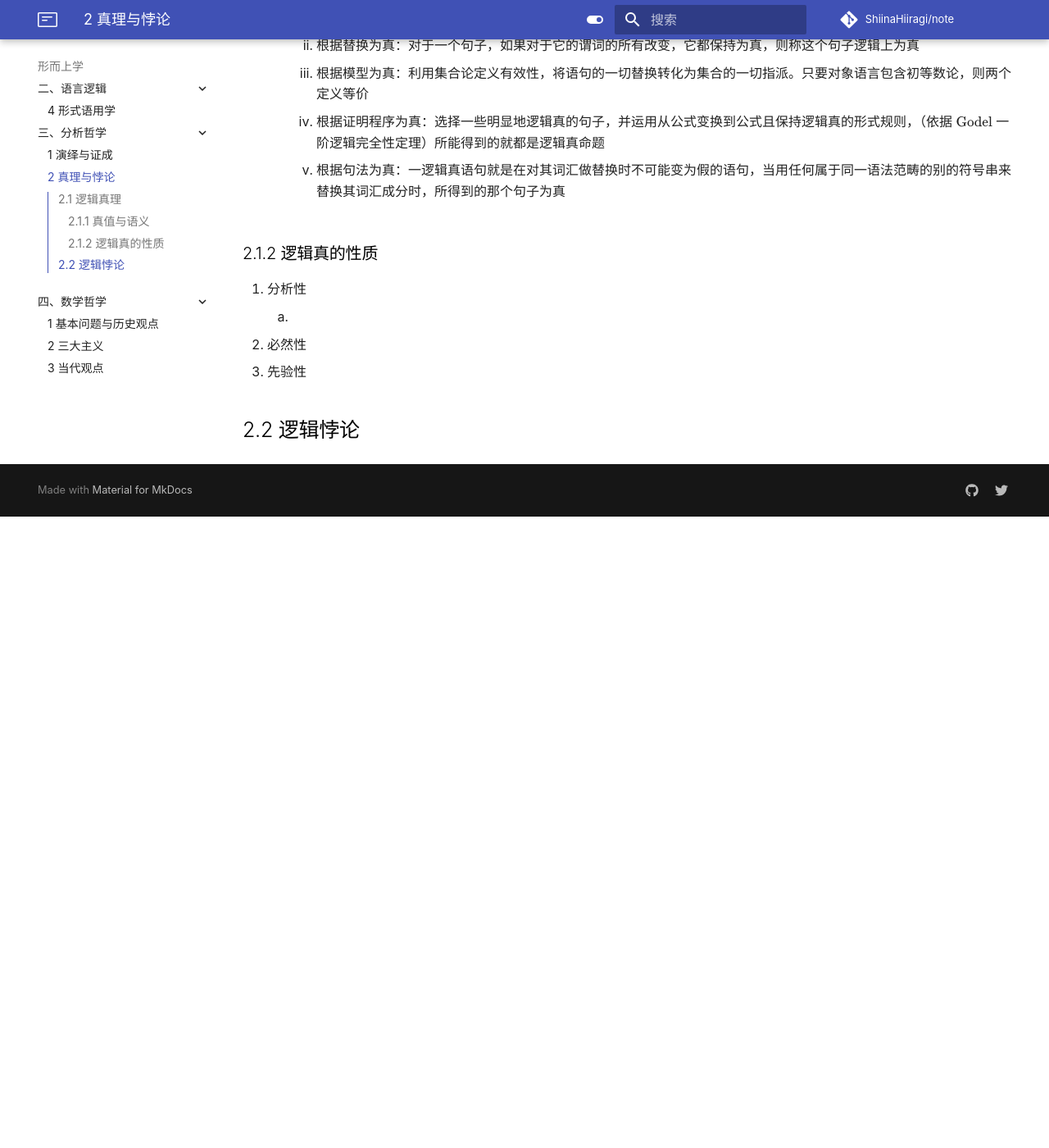
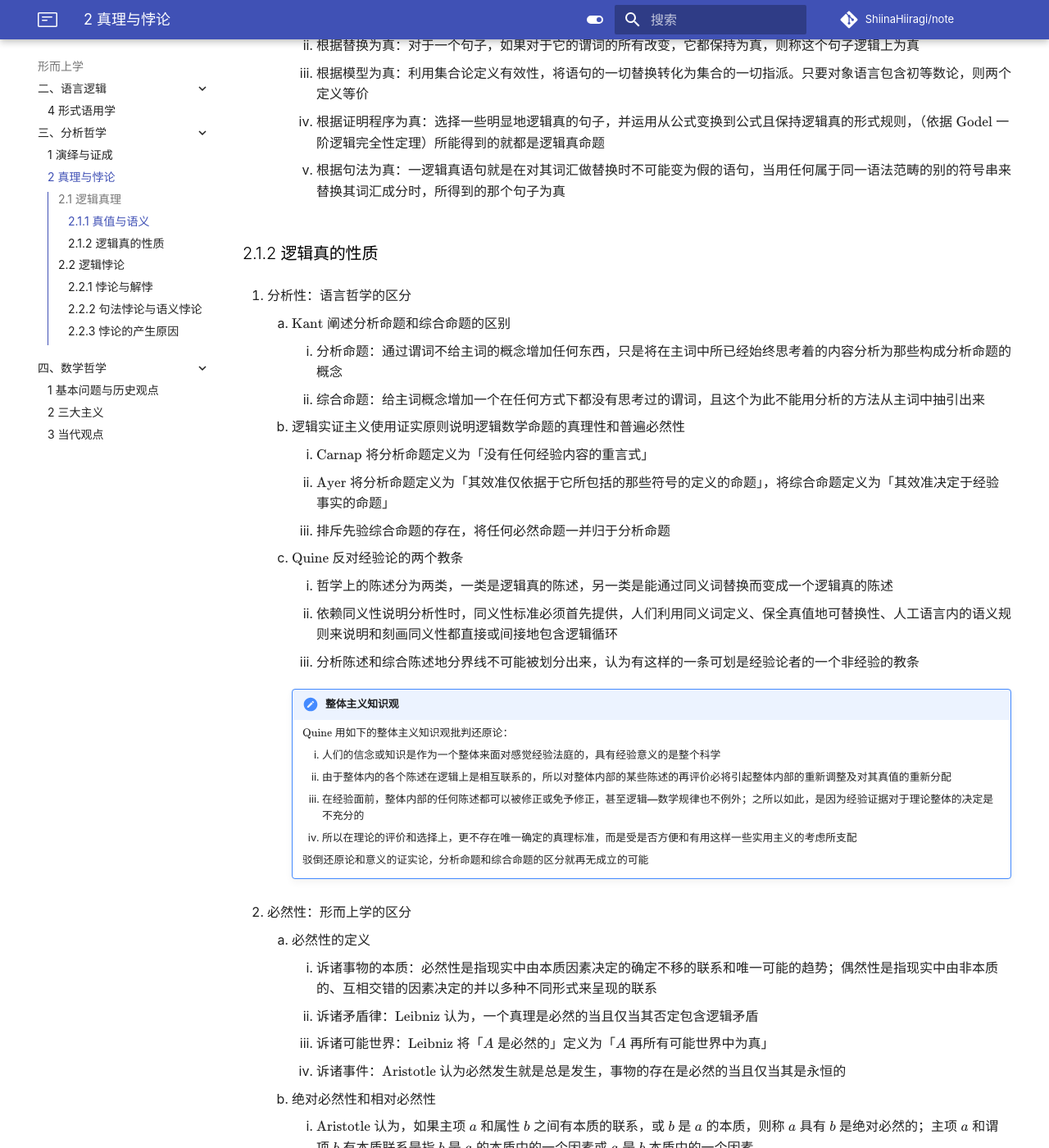
Before and after one commit to ShiinaHiiragi/note, an MkDocs documentation site: the page built from docs/meta/logic/truth.md, in a window 1280 px wide and 1400 px high, scrolled down 1062 px. Shown: the whole window at 82% size. Built offline with MkDocs 1.6.1 and Material for MkDocs 9.7.7, drawn with Linux system fonts in a browser that asks for light colours; comment, search, counter and statistics services are not loaded; before the commit the page ends 1692 px from its top, so only the background shows below that; some of the changed text lies outside the part shown.

Commit message:
add truth hapf

```diff
--- a/docs/meta/logic/truth.md
+++ b/docs/meta/logic/truth.md
@@ -12,16 +12,16 @@
 2. $\text{Tarski}$ 真概念的非形式定义
     1. 定义真概念的程序
         1. 规定对象语言 $\mathscr O$ 的语法结构，真谓词是相对于 $\mathscr O$ 而被定义的
-        2. 规定元语言 $\mathscr M$ 的语法结构，其中「在 $\mathscr O$ 中真」将得到定义
+        2. 规定元语言 $\mathscr M$ 的语法结构，其中「在 $\mathscr O$ 中为真」将得到定义
         3. 在 $\mathscr M$ 中定义「在 $\mathscr O$ 中满足」
-        4. 在 $\mathscr M$ 中根据「在 $\mathscr O$ 中满足」定义「在 $\mathscr O$ 中真」
+        4. 在 $\mathscr M$ 中根据「在 $\mathscr O$ 中满足」定义「在 $\mathscr O$ 中为真」
     2. 通过「满足」定义「真」：符合的闭语句并非直接由原子闭语句构造而成，而是由语句函项（即开语句）构造而成，开语句并不是真的或假的，而只是为对象所满足或不满足
         1. 满足是开语句与对象的 $n$ 元有序组之间的关系，复合开语句由原子开语句的满足来定义
         2. 闭语句是零元开语句，闭语句的真被定义为「被所有序列满足」，闭语句为假被定义为「不被任何序列满足」
 3. 经典逻辑的逻辑真
     1. $\text{Leibniz}$ 区分逻辑真理与事实真理
         1. 推理的真理：必然的，其否定是不可能的。必然真理的依据是矛盾律，在所有可能世界真
-        2. 事实的真理：偶然的，其否定是可能的。偶然真理遵守充足理由律，只在有的可能世界中真
+        2. 事实的真理：偶然的，其否定是可能的。偶然真理遵守充足理由律，只在有的可能世界中为真
     2. $\text{Quine}$ 提出五个等价的逻辑真定义
         1. 根据结构为真：对于一个句子，如果具有它的逻辑构造的所有句子皆为真的话，则称这个句子逻辑上为真
         2. 根据替换为真：对于一个句子，如果对于它的谓词的所有改变，它都保持为真，则称这个句子逻辑上为真
@@ -30,9 +30,48 @@
         5. 根据句法为真：一逻辑真语句就是在对其词汇做替换时不可能变为假的语句，当用任何属于同一语法范畴的别的符号串来替换其词汇成分时，所得到的那个句子为真
 
 ### 2.1.2 逻辑真的性质
-1. 分析性
-    1.
-2. 必然性
-3. 先验性
+1. 分析性：语言哲学的区分
+    1. $\text{Kant}$ 阐述分析命题和综合命题的区别
+        1. 分析命题：通过谓词不给主词的概念增加任何东西，只是将在主词中所已经始终思考着的内容分析为那些构成分析命题的概念
+        2. 综合命题：给主词概念增加一个在任何方式下都没有思考过的谓词，且这个为此不能用分析的方法从主词中抽引出来
+    2. 逻辑实证主义使用证实原则说明逻辑数学命题的真理性和普遍必然性
+        1. $\text{Carnap}$ 将分析命题定义为「没有任何经验内容的重言式」
+        2. $\text{Ayer}$ 将分析命题定义为「其效准仅依据于它所包括的那些符号的定义的命题」，将综合命题定义为「其效准决定于经验事实的命题」
+        3. 排斥先验综合命题的存在，将任何必然命题一并归于分析命题
+    3. $\text{Quine}$ 反对经验论的两个教条
+        1. 哲学上的陈述分为两类，一类是逻辑真的陈述，另一类是能通过同义词替换而变成一个逻辑真的陈述
+        2. 依赖同义性说明分析性时，同义性标准必须首先提供，人们利用同义词定义、保全真值地可替换性、人工语言内的语义规则来说明和刻画同义性都直接或间接地包含逻辑循环
+        3. 分析陈述和综合陈述地分界线不可能被划分出来，认为有这样的一条可划是经验论者的一个非经验的教条
+
+        !!! note "整体主义知识观"
+            $\text{Quine}$ 用如下的整体主义知识观批判还原论：
+
+            1. 人们的信念或知识是作为一个整体来面对感觉经验法庭的，具有经验意义的是整个科学
+            2. 由于整体内的各个陈述在逻辑上是相互联系的，所以对整体内部的某些陈述的再评价必将引起整体内部的重新调整及对其真值的重新分配
+            3. 在经验面前，整体内部的任何陈述都可以被修正或免予修正，甚至逻辑—数学规律也不例外；之所以如此，是因为经验证据对于理论整体的决定是不充分的
+            4. 所以在理论的评价和选择上，更不存在唯一确定的真理标准，而是受是否方便和有用这样一些实用主义的考虑所支配
+
+            驳倒还原论和意义的证实论，分析命题和综合命题的区分就再无成立的可能
+
+2. 必然性：形而上学的区分
+    1. 必然性的定义
+        1. 诉诸事物的本质：必然性是指现实中由本质因素决定的确定不移的联系和唯一可能的趋势；偶然性是指现实中由非本质的、互相交错的因素决定的并以多种不同形式来呈现的联系
+        2. 诉诸矛盾律：$\text{Leibniz}$ 认为，一个真理是必然的当且仅当其否定包含逻辑矛盾
+        3. 诉诸可能世界：$\text{Leibniz}$ 将「$A$ 是必然的」定义为「$A$ 再所有可能世界中为真」
+        4. 诉诸事件：$\text{Aristotle}$ 认为必然发生就是总是发生，事物的存在是必然的当且仅当其是永恒的
+    2. 绝对必然性和相对必然性
+        1. $\text{Aristotle}$ 认为，如果主项 $a$ 和属性 $b$ 之间有本质的联系，或 $b$ 是 $a$ 的本质，则称 $a$ 具有 $b$ 是绝对必然的；主项 $a$ 和谓项 $b$ 有本质联系是指 $b$ 是 $a$ 的本质中的一个因素或 $a$ 是 $b$ 本质中的一个因素
+        2. $A$ 是绝对必然的，即 $A$ 是普遍地并且是无条件地真的；$A$ 是相对必然的，是指 $A$ 的真是有前提的、有条件的，这种必然性是 $A$ 与其他命题的一种关系
+3. 先验性：认识论的区分
+    1. 传统观点认为逻辑真理具有 $\text{Kant}$ 意义的先验性
+    2. 经验论观点：$\text{Mill}$ 归纳主义
+        1. 逻辑和数学同自然科学都属于科学知识体系
+        2. 逻辑命题和数学命题与事实或实在有关，根本上以经验为基础，所依靠的经验是「重复多次的经验」
+        3. 由于逻辑和数学命题被认为只是一种经验真理或归纳真理，因而关于逻辑和数学命题的必然真理性信念只是一种错觉
 
 ## 2.2 逻辑悖论
+### 2.2.1 悖论与解悖
+
+### 2.2.2 句法悖论与语义悖论
+
+### 2.2.3 悖论的产生原因
```
